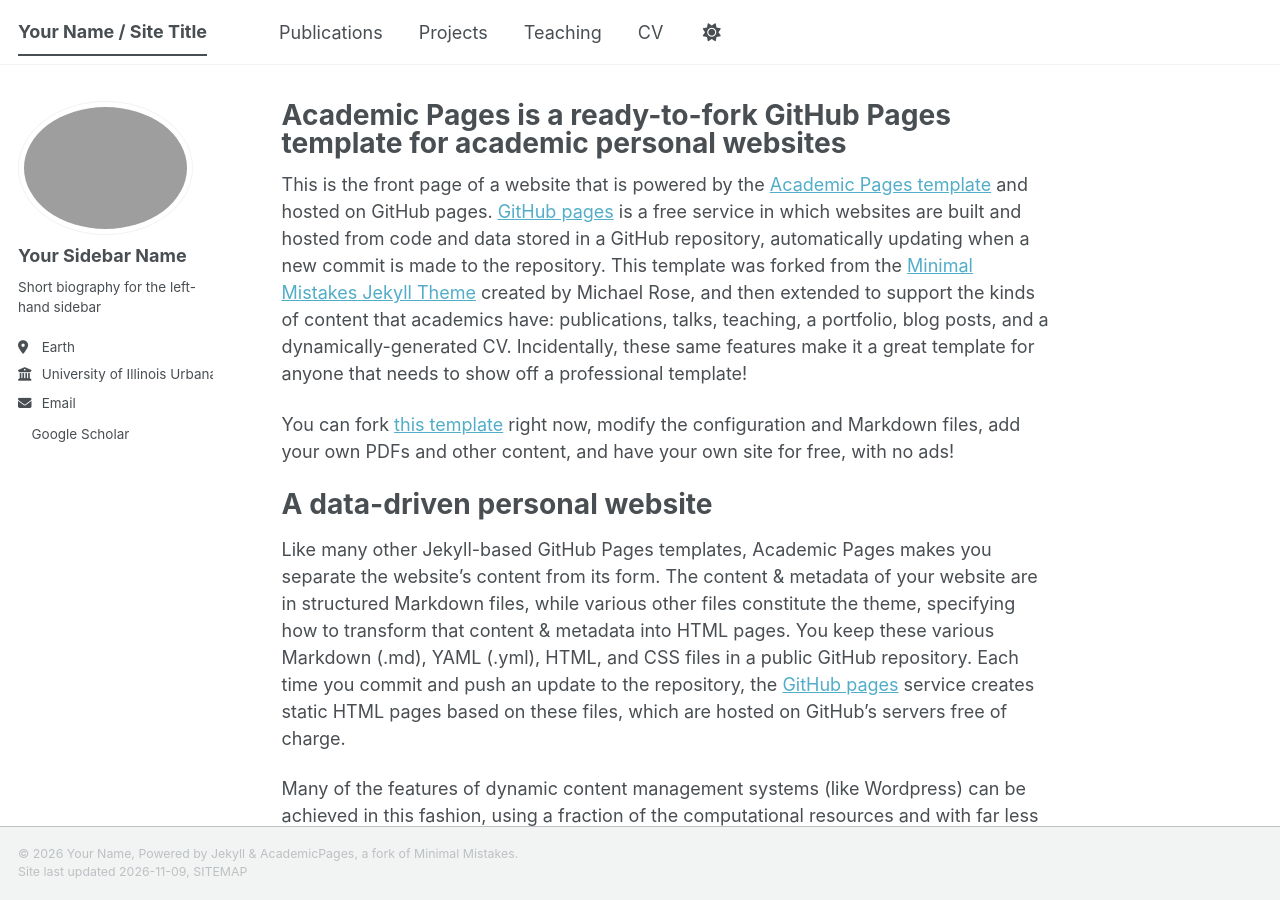
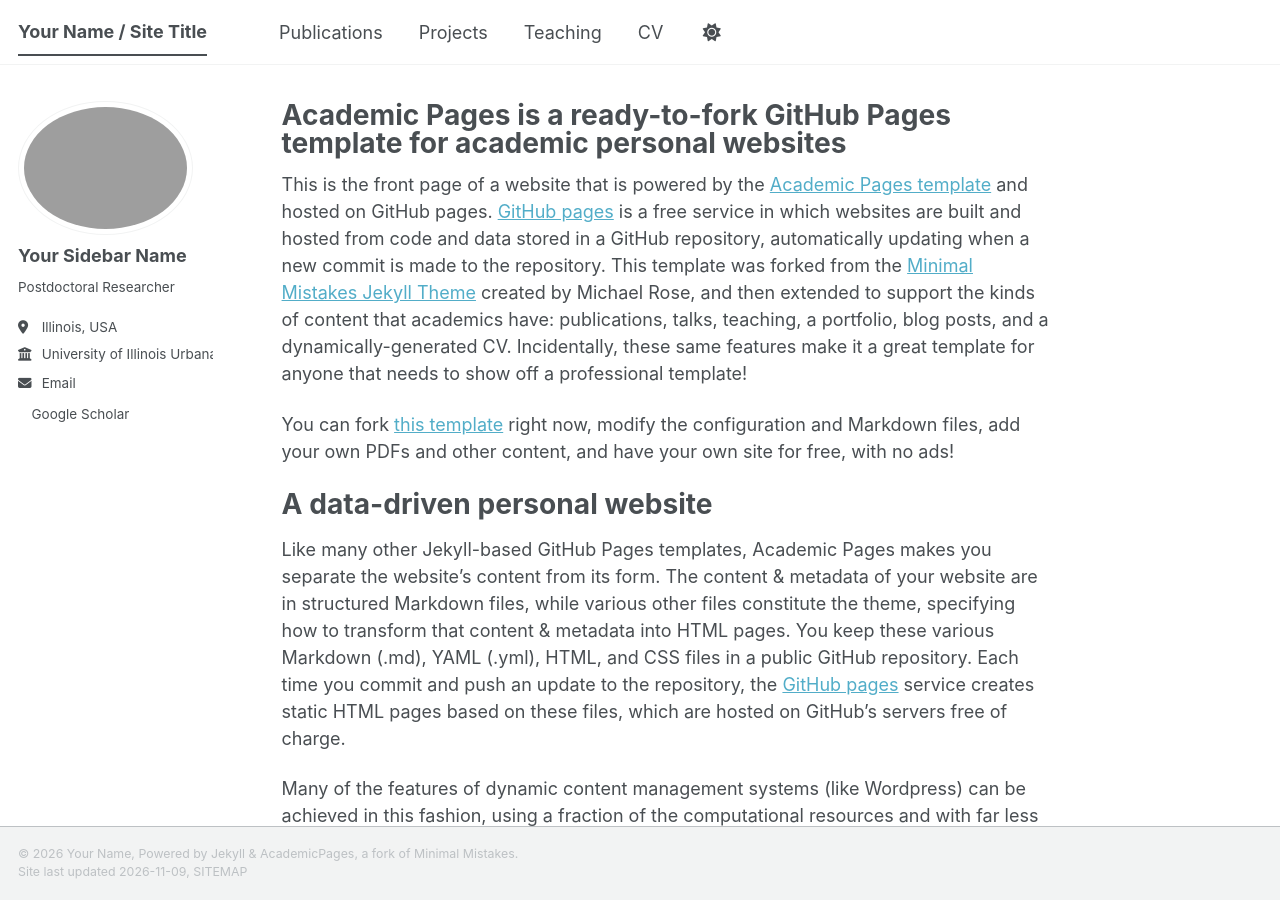
Before and after one commit to fgiardine/fgiardine.github.io, a Jekyll site: the page built from _pages/about.md, in a window 1280 px wide and 900 px high. Built offline with Jekyll 4.4.1, drawn with Linux system fonts in a browser that asks for light colours; a script bundle is joined from its source files by our own code; a style sheet for code colours, icons or effects is not loaded.

Commit message:
Update _config.yml

```diff
--- a/_config.yml
+++ b/_config.yml
@@ -25,11 +25,11 @@ repository               : "fgiardine/fgiardine.github.io"
 #               Additional customization can be done by editing /_includes/author-profile.html
 author:
   # Biographic information
-  avatar           : "giardine_headshot.jpg"
+  avatar           : "image.png"
   name             : "Your Sidebar Name"
   pronouns         : # example: "she/her"
-  bio              : "Short biography for the left-hand sidebar"
-  location         : "Earth"
+  bio              : "Postdoctoral Researcher"
+  location         : "Illinois, USA"
   employer         : "University of Illinois Urbana-Champaign"
   uri              : # URL
   email            : "giardine@illinois.edu"
```
